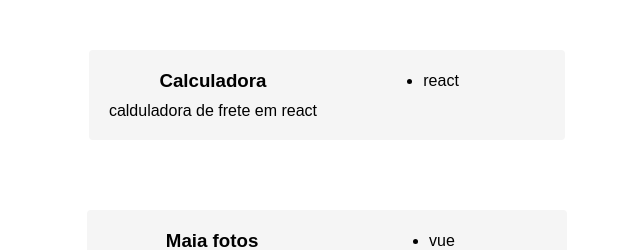
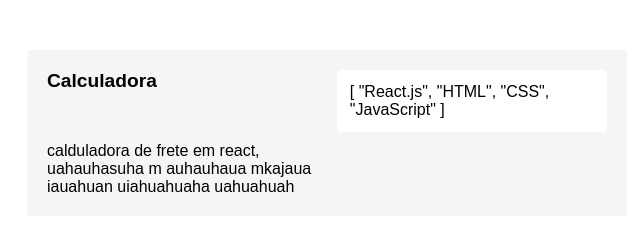
Before and after one commit to elieljuniorm/eliel-dev, a Vue app: page / in a window 1280 px wide. Shown: the part 550-800 px from the top of the page, without its empty margins (313-953 px from the left). Built offline with nearby package versions, Linux system fonts and the light colour scheme.

Commit message:
erro em lop

```diff
--- a/src/components/Projeto.vue
+++ b/src/components/Projeto.vue
@@ -1,15 +1,17 @@
 <template>
+
     <div v-for="projeto in projetos" :key="projeto.id" class="container">
 
-        <h3>{{projeto.nome}}</h3>
+        <h3 class="textoTitulo">{{projeto.nome}}</h3>
 
-        <ul>
-            <li>{{projeto.habilidade}}</li>
+        <ul class="listaUl">
+            <li class="linhaLi">{{projeto.habilidade}}</li>
         </ul>
 
-        <p>{{projeto.descricao}}</p>
+        <p class="textoDescricao">{{projeto.descricao}}</p>
 
     </div>
+
 </template>
 
 <script>
@@ -21,22 +23,22 @@ export default {
             projetos: {
                 calculadora: {
                     nome: "Calculadora",
-                    descricao: "calduladora de frete em react",
-                    habilidade: "react"
+                    descricao: "calduladora de frete em react, uahauhasuha m auhauhaua mkajaua iauahuan uiahuahuaha  uahuahuah",
+                    habilidade: ["React.js", "HTML", "CSS", "JavaScript"]
                 },
                 foto: {
                     nome: "Maia fotos",
-                    descricao: "site de fotografia feito em vue",
-                    habilidade: "vue"
+                    descricao: "site de fotografia feito em vue, uahaua , aauaunsa, auhauhau,,iunaunaunauass iauiauaunm",
+                    habilidade: ["React.js", "HTML", "CSS", "JavaScript"]
                 },
                 buscador: {
                     nome: "Buscador de endereço",
-                    descricao: "Entrega o endereço com base no cep feito em react",
-                    habilidade: "react"
+                    descricao: "Entrega o endereço com base no cep feito em react, aybabaa aauhauhauah ahauyayhba uhauauybaa y",
+                    habilidade: ["React.js", "HTML", "CSS", "JavaScript"]
                 },
             },
         }
-    }
+    },
 }
 </script>
 
@@ -46,8 +48,21 @@ export default {
     grid-template-columns: 1fr 1fr;
     gap: 10px 20px;
     padding: 20px;
+    margin-bottom: 20px;
     background: #f5f5f5;
-    margin-bottom: 20px;
     border-radius: 4px;
 }
+
+.textoTitulo {
+    font-size: 1.2rem;
+    line-height: 1.1;
+    font-weight: 700;
+    margin: 0;
+}
+.linhaLi{
+    list-style: none;
+    background: white;
+    border-radius: 4px;
+    padding: .8em;
+}
 </style>
```
